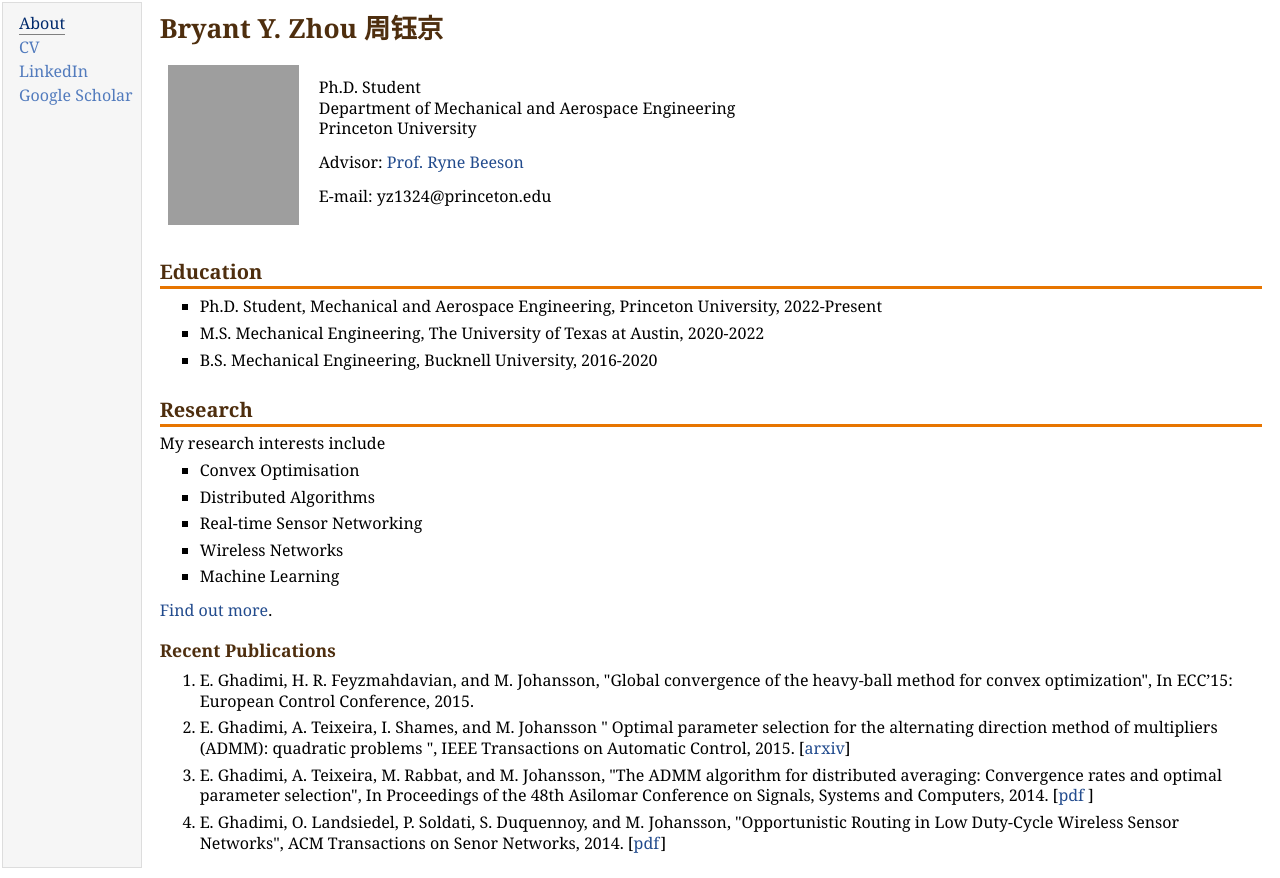
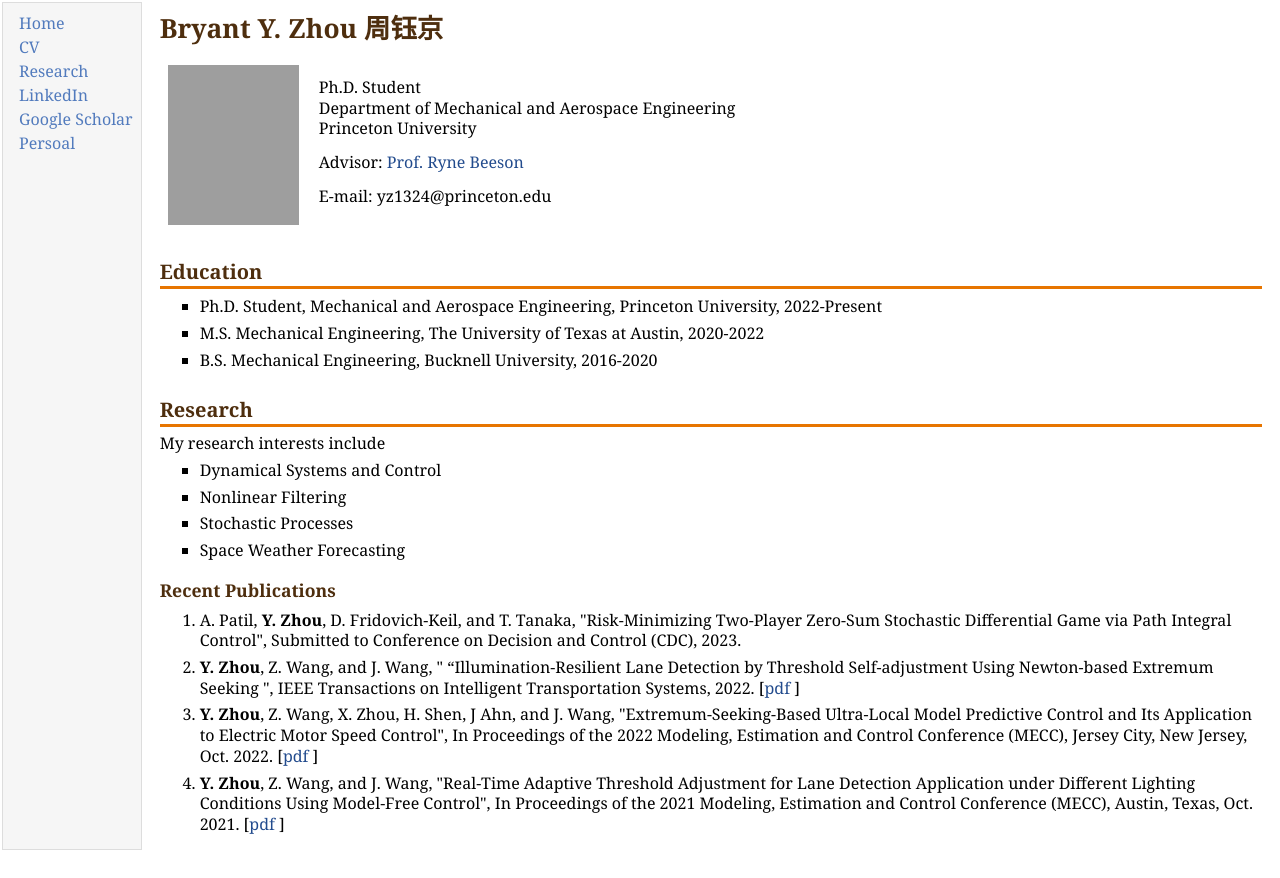
Before and after one commit to bryantzhou/bryantzhou.github.io, a plain HTML site: page index.html in a window 1280 px wide. Drawn offline with Linux system fonts and the light colour scheme; grey boxes are pictures that could not be loaded.

Commit message:
new edits

```diff
--- a/index.html
+++ b/index.html
@@ -11,10 +11,12 @@
 <table summary="Table for page layout." id="tlayout">
 <tr valign="top">
 <td id="layout-menu">
-<div class="menu-item"><a href="index.html" class="current">About</a></div>
+<div class="menu-item"><a href="index.html">Home</a></div>
 <div class="menu-item"><a href="CV.pdf">CV</a></div>
+<div class="menu-item"><a href="research.html">Research</a></div>
 <div class="menu-item"><a href="https://www.linkedin.com/in/yujing-zhou-938962151">LinkedIn</a></div>
 <div class="menu-item"><a href="https://scholar.google.com/citations?user=sgktLykAAAAJ&hl=en">Google&nbsp;Scholar</a></div>
+<div class="menu-item"><a href="personal.html">Persoal</a></div>
 </td>
 <td id="layout-content">
 <div id="toptitle">
@@ -47,37 +49,31 @@ Princeton University <br />
 <p>My research interests include
 </p>
 <ul>
-<li><p>Convex Optimisation
+<li><p>Dynamical Systems and Control
 </p>
 </li>
-<li><p>Distributed Algorithms
+<li><p>Nonlinear Filtering
 </p>
 </li>
-<li><p>Real-time Sensor Networking
+<li><p>Stochastic Processes
 </p>
 </li>
-<li><p>Wireless Networks
-</p>
-</li>
-<li><p>Machine Learning
+<li><p>Space Weather Forecasting
 </p>
 </li>
 </ul>
-<p><a href="research.html" target=&ldquo;blank&rdquo;>Find out more</a>.
-</p>
 <h3>Recent Publications </h3>
 <ol>
-<li><p>E. Ghadimi, H. R. Feyzmahdavian, and M. Johansson, "Global convergence of the heavy-ball method for convex optimization",  In ECC&rsquo;15: European Control Conference, 2015.
+<li><p>A. Patil, <b>Y. Zhou</b>, D. Fridovich-Keil, and T. Tanaka, "Risk-Minimizing Two-Player Zero-Sum Stochastic Differential Game via Path Integral Control",  Submitted to Conference on Decision and Control (CDC), 2023.
 </p>
 </li>
-<li><p>E. Ghadimi, A. Teixeira, I. Shames, and M. Johansson " Optimal parameter selection for the alternating direction method of
-multipliers (ADMM): quadratic problems ", IEEE Transactions on Automatic Control, 2015. [<a href="http://arxiv.org/abs/1306.2454" target=&ldquo;blank&rdquo;>arxiv</a>]
+<li><p><b>Y. Zhou</b>, Z. Wang, and J. Wang, " “Illumination-Resilient Lane Detection by Threshold Self-adjustment Using Newton-based Extremum Seeking ", IEEE Transactions on Intelligent Transportation Systems, 2022. [<a href="TITS_2022.pdf" target=&ldquo;blank&rdquo;>pdf</a> ]
 </p>
 </li>
-<li><p>E. Ghadimi, A. Teixeira, M. Rabbat, and M. Johansson, "The ADMM algorithm for distributed averaging: Convergence rates and optimal parameter selection", In Proceedings of the 48th Asilomar Conference on Signals, Systems and Computers, 2014. [<a href="https://www.dropbox.com/s/k9izxz1m39yvvuz/admm_distributed_aveg.pdf?dl=0" target=&ldquo;blank&rdquo;>pdf</a> ]
+<li><p><b>Y. Zhou</b>, Z. Wang, X. Zhou, H. Shen, J Ahn, and J. Wang, "Extremum-Seeking-Based Ultra-Local Model Predictive Control and Its Application to Electric Motor Speed Control", In Proceedings of the 2022 Modeling, Estimation and Control Conference (MECC), Jersey City, New Jersey, Oct. 2022. [<a href="MECC_2021.pdf" target=&ldquo;blank&rdquo;>pdf</a> ]
 </p>
 </li>
-<li><p>E. Ghadimi, O. Landsiedel, P. Soldati, S. Duquennoy, and M. Johansson, "Opportunistic Routing in Low Duty-Cycle Wireless Sensor Networks", ACM Transactions on Senor Networks, 2014. [<a href="pub/oppTOSN.pdf" target=&ldquo;blank&rdquo;>pdf</a>]
+<li><p><b>Y. Zhou</b>, Z. Wang, and J. Wang, "Real-Time Adaptive Threshold Adjustment for Lane Detection Application under Different Lighting Conditions Using Model-Free Control", In Proceedings of the 2021 Modeling, Estimation and Control Conference (MECC), Austin, Texas, Oct. 2021. [<a href="MECC_2021.pdf" target=&ldquo;blank&rdquo;>pdf</a> ]
 </p>
 </li>
 </ol>
```
Also changed, not shown: 6 other files.
